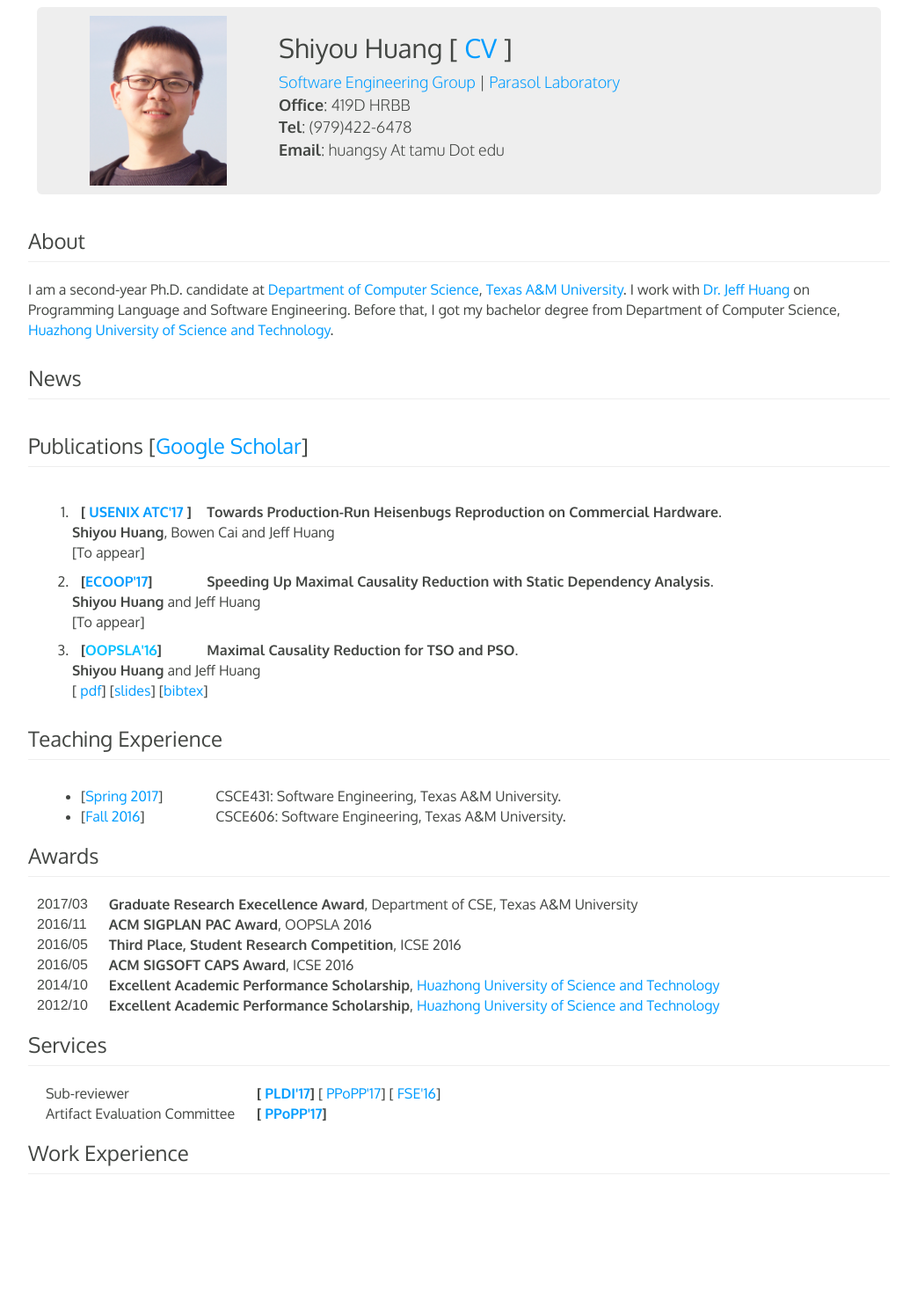
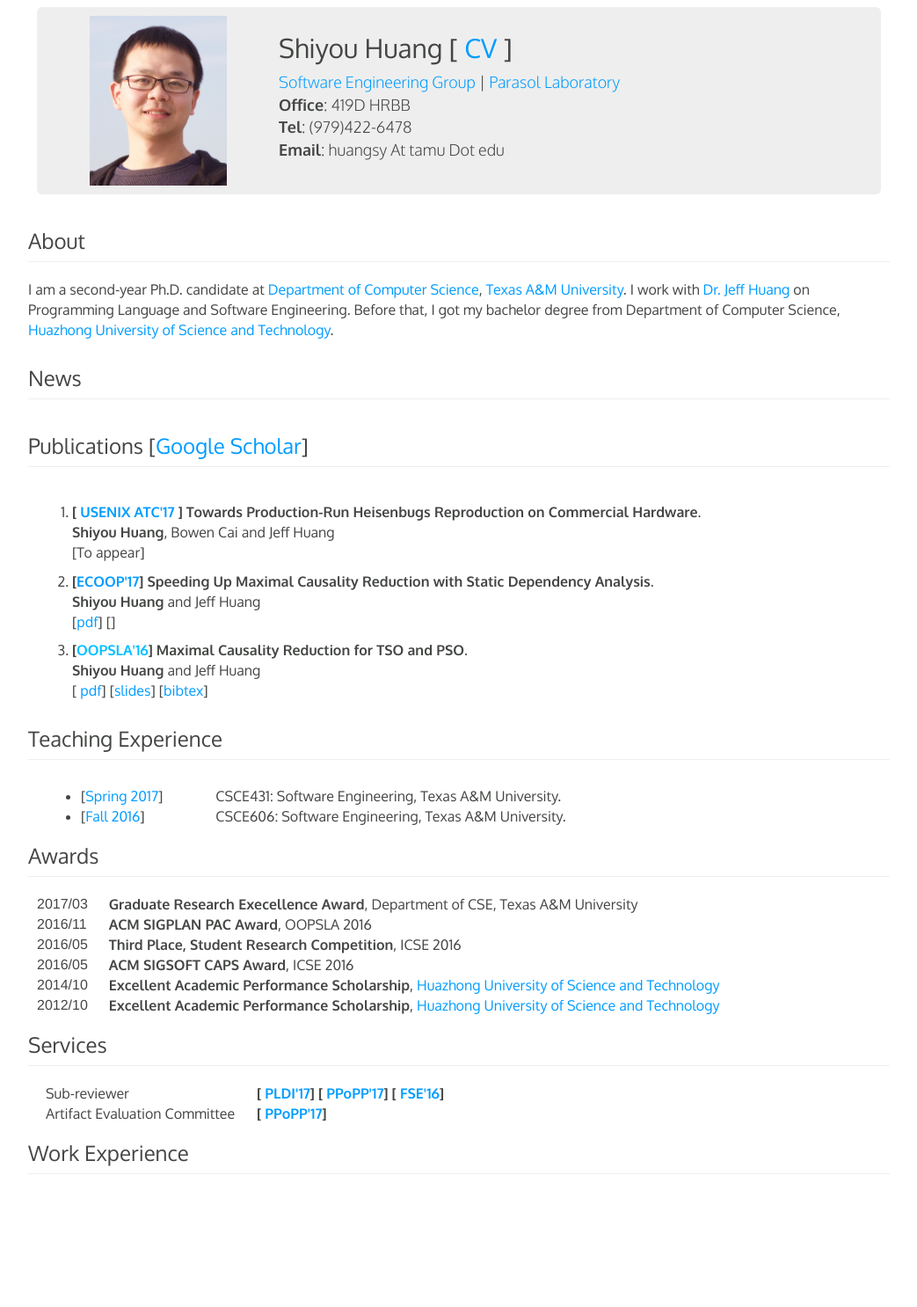
Before and after one commit to huangshiyou/huangshiyou.github.io, a Jekyll site: the page index.html, which Jekyll copies as it is, in a window 1280 px wide. Shown: the whole page at 88% size, without its empty margins (86-1129 px from the left). Built offline with Jekyll 4.4.1, drawn with Linux system fonts in a browser that asks for light colours.

Commit message:
paper update

```diff
--- a/index.html
+++ b/index.html
@@ -67,26 +67,27 @@
                 <ol>
 
                     <li class="top-buffer">
-                        <div class="col-md-2">
+                        <!-- <div class="col-md-2"> -->
                             <strong>[<a href="https://www.usenix.org/conference/atc17"> USENIX ATC'17 </a>]</strong>
-                        </div>
+                        <!-- </div> -->
 
-                        <b>Towards Production-Run Heisenbugs Reproduction on Commercial Hardware</b>.
+                        <b>   Towards Production-Run Heisenbugs Reproduction on Commercial Hardware</b>.
                         <br /><strong>Shiyou Huang</strong>, Bowen Cai and Jeff Huang
                         <br /> [To appear]
                     </li>
 
                     <li class="top-buffer">
-                        <div class="col-md-2"> <strong>[<a href="http://2017.ecoop.org/">ECOOP'17</a>]</strong> </div>
+                        <strong>[<a href="http://2017.ecoop.org/">ECOOP'17</a>]</strong>
 
                         <b>Speeding Up Maximal Causality Reduction with Static Dependency Analysis</b>.
                         <br /><strong>Shiyou Huang</strong> and Jeff Huang
-                        <br /> [To appear]
+                        <br /> [<a href="files/Huang-ECOOP-2017-16.pdf">pdf</a>]
+                        [<a href=""></a>]
                     </li>
 
                     <li class="top-buffer">
 
-                        <div class="col-md-2"> <strong>[<a href="">OOPSLA'16</a>]</strong> </div>
+                         <strong>[<a href="">OOPSLA'16</a>]</strong>
 
                         <b>Maximal Causality Reduction for TSO and PSO</b>.
                         <br /><strong>Shiyou Huang</strong> and Jeff Huang
@@ -177,8 +178,8 @@
 
                 <div class="col-md-3">Sub-reviewer</div>
                 <div class="col-md-9"><b>[<a href="http://conf.researchr.org/home/pldi-2017"> PLDI'17</a>]</b>
-                [<a href="http://conf.researchr.org/home/PPoPP-2017"> PPoPP'17</a>]</b>
-                [<a href="https://www.cs.ucdavis.edu/fse2016/"> FSE'16</a>]</b></div>
+                <b>[<a href="http://conf.researchr.org/home/PPoPP-2017"> PPoPP'17</a>]</b>
+                <b>[<a href="https://www.cs.ucdavis.edu/fse2016/"> FSE'16</a>]</b></div>
 
                 <div class="col-md-3">Artifact Evaluation Committee</div>
                 <div class="col-md-9"><b>[<a href="http://conf.researchr.org/home/PPoPP-2017"> PPoPP'17</a>]</b></div>
```
Also changed, not shown: 1 other file.
